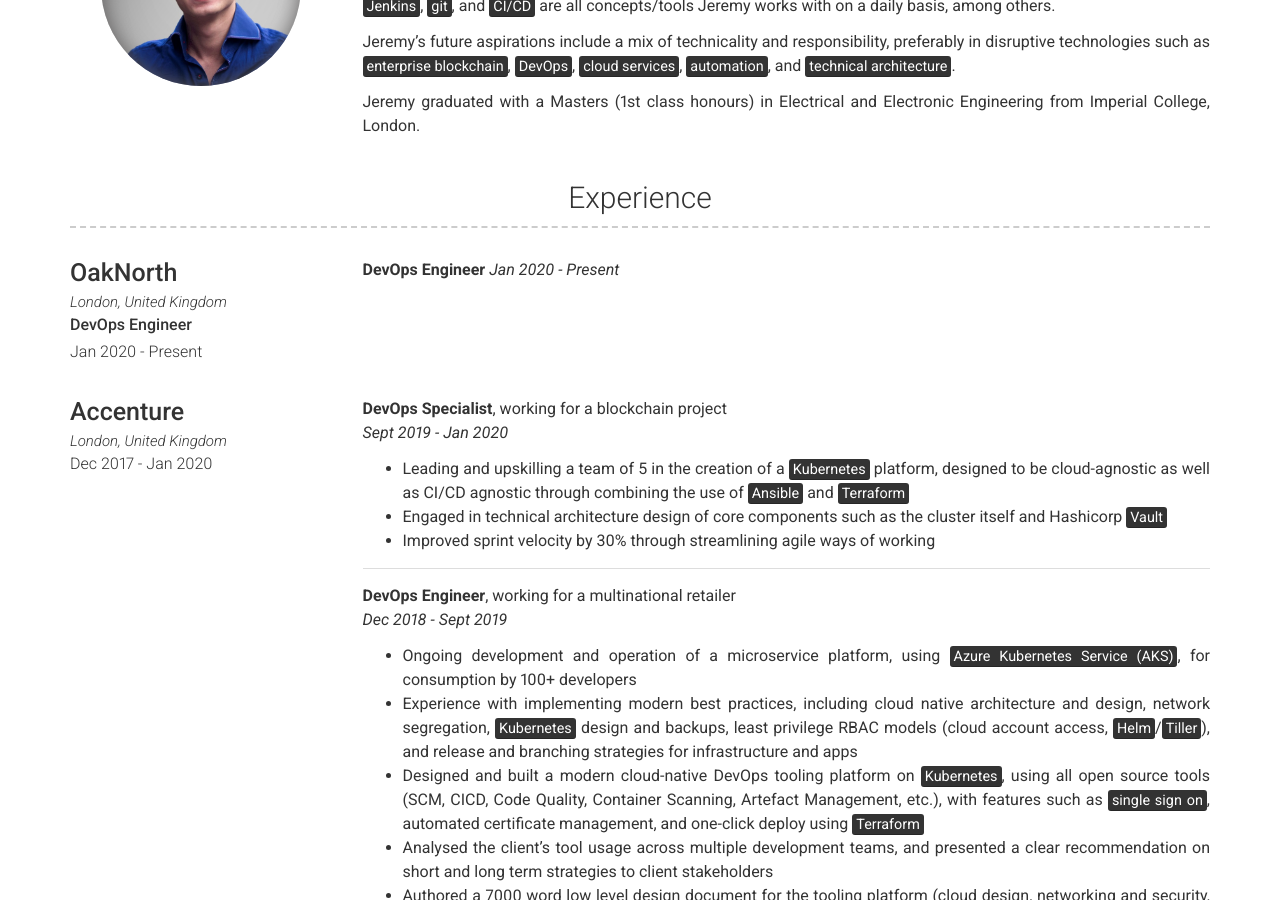
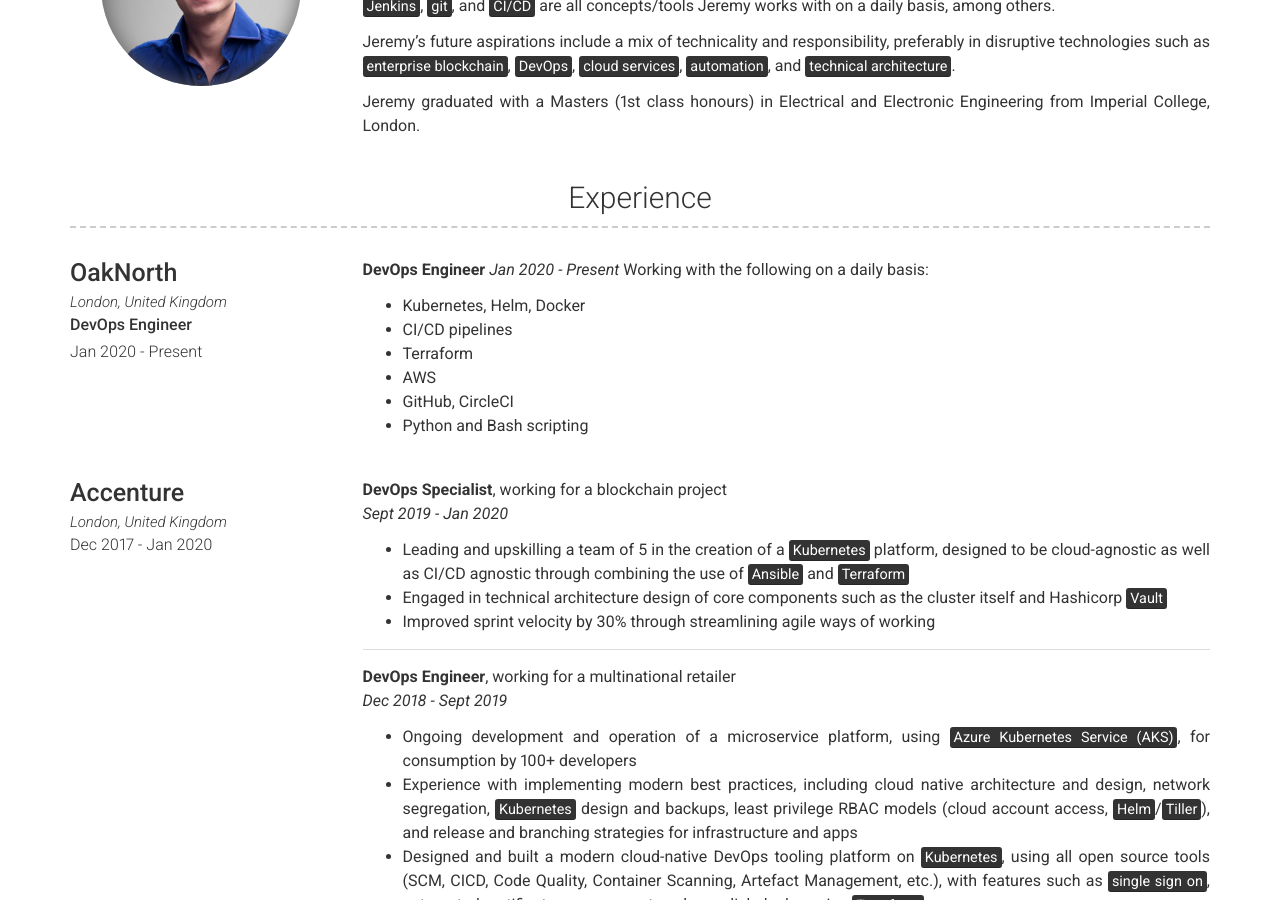
Before and after one commit to jeremych1000/jeremych1000.github.io, a Jekyll site: the page built from index.md, in a window 1280 px wide and 900 px high, scrolled down 416 px. Built offline with Jekyll 4.4.1, drawn with Linux system fonts in a browser that asks for light colours.

Commit message:
Update oaknorth

```diff
--- a/_data/experience.yml
+++ b/_data/experience.yml
@@ -8,6 +8,13 @@
   description: | # this will include new lines to allow paragraphs
     **DevOps Engineer**
     _Jan 2020 - Present_
+      Working with the following on a daily basis:
+      - Kubernetes, Helm, Docker
+      - CI/CD pipelines
+      - Terraform
+      - AWS
+      - GitHub, CircleCI
+      - Python and Bash scripting
 
 - layout: left
   company: Accenture
```
